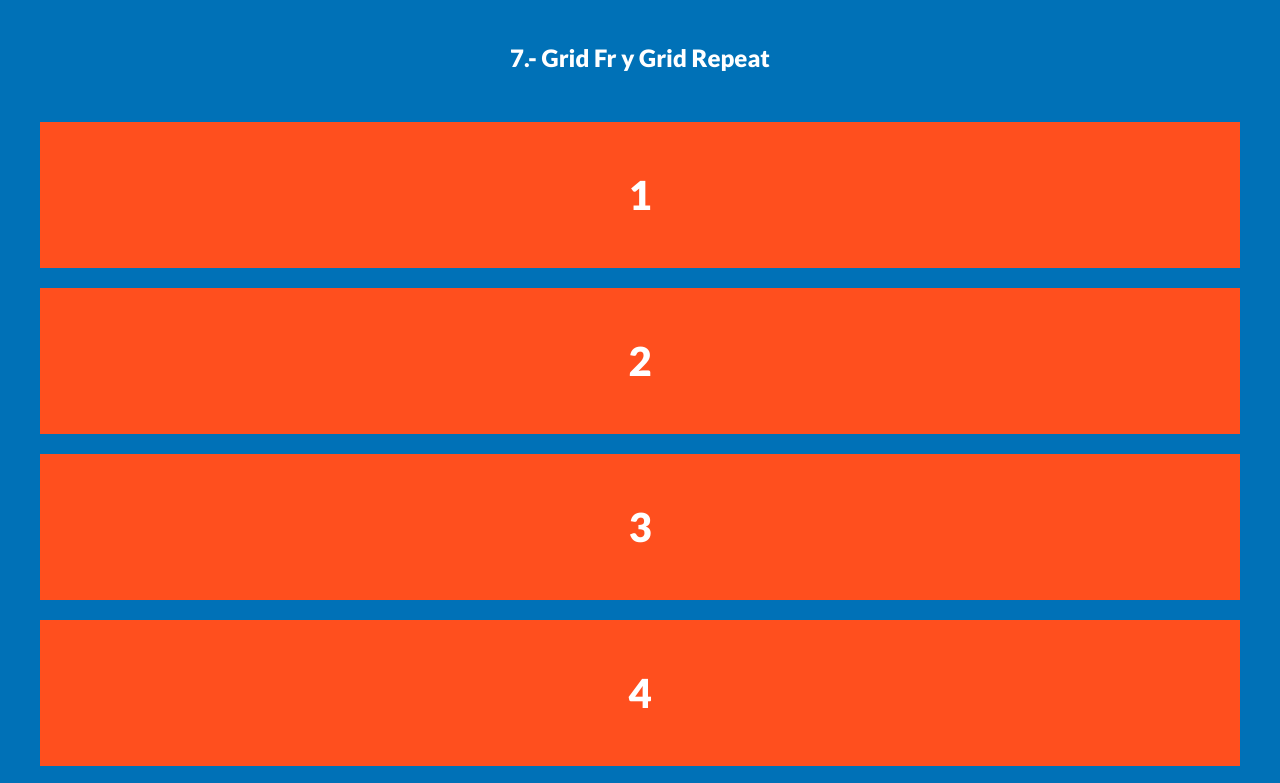
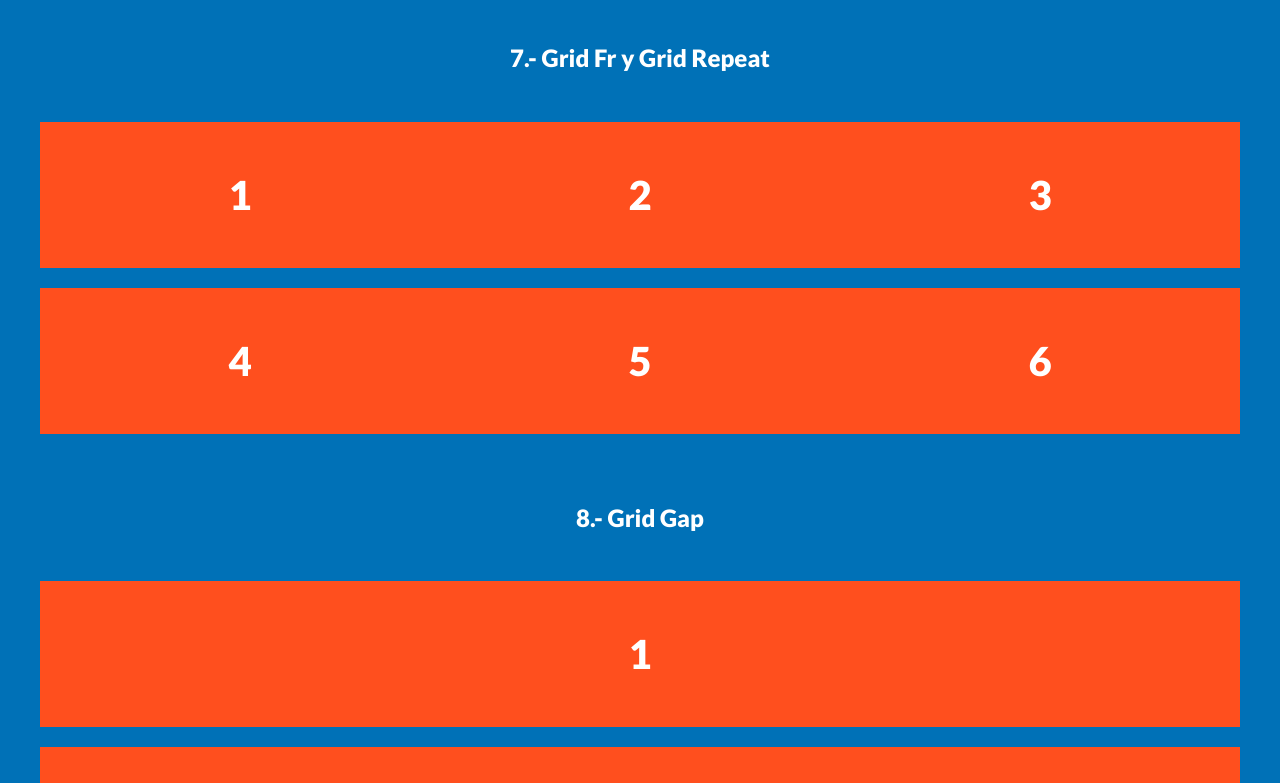
Before and after one commit to ManuUSS/flexbox-grid, a plain HTML site: page index-grid.html in a window 1280 px wide. Shown: the part 5880-6663 px from the top of the page. Drawn offline with Linux system fonts and the light colour scheme.

Commit message:
new: grid frs and repeats

```diff
--- a/css/style-grid.css
+++ b/css/style-grid.css
@@ -125,3 +125,11 @@ h1, h2 {
 .grid-6 .box:nth-child(2) {
     grid-column: 1/2;
 }
+
+.grid-7 {
+    display: grid;
+    /* grid-template-rows: repeat(3, 1fr);
+    grid-template-columns: 2fr repeat(2, 1fr); */
+
+    grid: repeat( 2, 1fr ) / repeat( 3, 1fr );
+}
```
